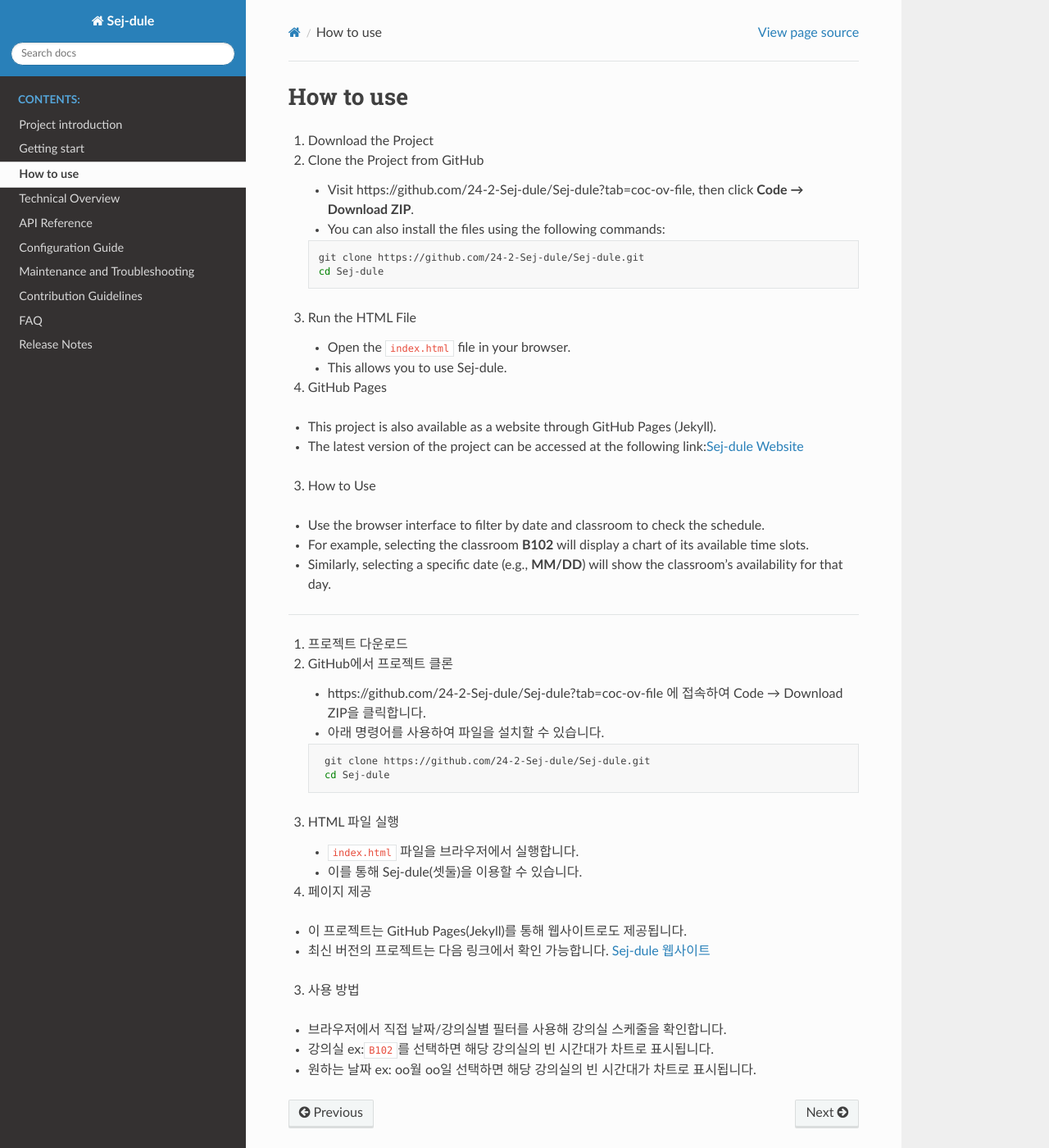
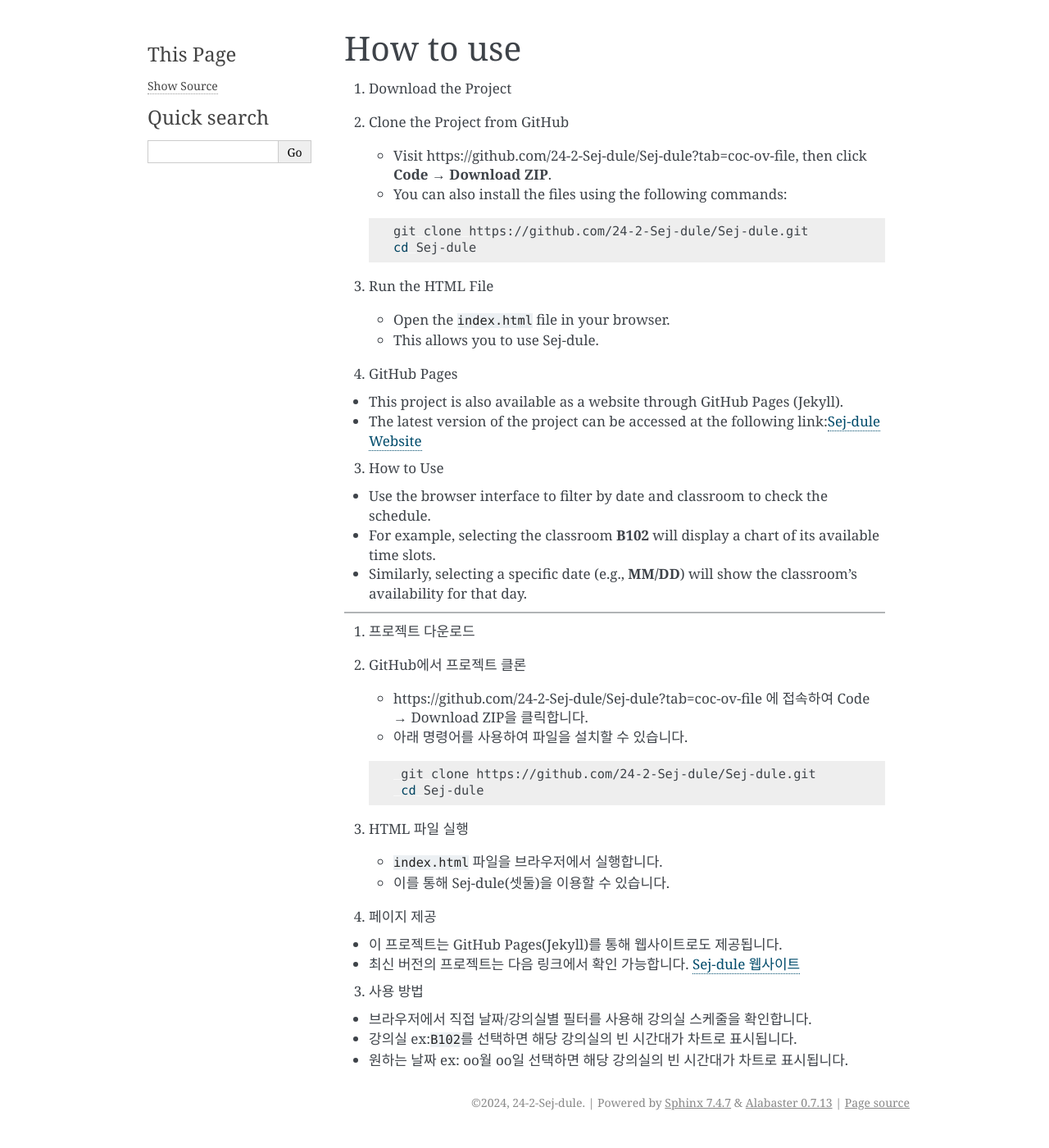
Before and after one commit to 24-2-Sej-dule/Sej-dule, a Sphinx documentation site: the page built from docs/source/How_to_use.md, in a window 1280 px wide and 1400 px high. Shown: the whole window at 82% size. Built offline with Sphinx 7.4.7, drawn with Linux system fonts in a browser that asks for light colours; some of the changed lines change nothing that is shown; some of the changed text lies outside the part shown.

Commit message:
theme change

````diff
--- a/docs/source/How_to_use.md
+++ b/docs/source/How_to_use.md
@@ -4,21 +4,20 @@
 
 1. Clone the Project from GitHub
 
+   - Visit https://github.com/24-2-Sej-dule/Sej-dule?tab=coc-ov-file, then click **Code → Download ZIP**.
+   - You can also install the files using the following commands:
 
-    - Visit https://github.com/24-2-Sej-dule/Sej-dule?tab=coc-ov-file, then click **Code → Download ZIP**.
-    - You can also install the files using the following commands:
-    ```bash
-    git clone https://github.com/24-2-Sej-dule/Sej-dule.git
-    cd Sej-dule
-    ```
+   ```bash
+   git clone https://github.com/24-2-Sej-dule/Sej-dule.git
+   cd Sej-dule
+   ```
 
-2. Run the HTML File
+1. Run the HTML File
 
+   - Open the `index.html` file in your browser.
+   - This allows you to use Sej-dule.
 
-    - Open the `index.html` file in your browser.
-    - This allows you to use Sej-dule.
-
-2. GitHub Pages
+1. GitHub Pages
 
 - This project is also available as a website through GitHub Pages (Jekyll).
 - The latest version of the project can be accessed at the following link:[Sej-dule Website](https://24-2-sej-dule.github.io/Sej-dule/)
@@ -35,21 +34,20 @@
 
 1. GitHub에서 프로젝트 클론
 
+   - https://github.com/24-2-Sej-dule/Sej-dule?tab=coc-ov-file 에 접속하여 Code → Download ZIP을 클릭합니다.
+   - 아래 명령어를 사용하여 파일을 설치할 수 있습니다.
 
-    - https://github.com/24-2-Sej-dule/Sej-dule?tab=coc-ov-file 에 접속하여 Code → Download ZIP을 클릭합니다.
-     - 아래 명령어를 사용하여 파일을 설치할 수 있습니다.
-     ```bash
-      git clone https://github.com/24-2-Sej-dule/Sej-dule.git
-      cd Sej-dule
-      ```
+   ```bash
+    git clone https://github.com/24-2-Sej-dule/Sej-dule.git
+    cd Sej-dule
+   ```
 
-2.  HTML 파일 실행
+1. HTML 파일 실행
 
+   - `index.html` 파일을 브라우저에서 실행합니다.
+   - 이를 통해 Sej-dule(셋둘)을 이용할 수 있습니다.
 
-     - `index.html` 파일을 브라우저에서 실행합니다.
-     - 이를 통해 Sej-dule(셋둘)을 이용할 수 있습니다.
-
-2. 페이지 제공
+1. 페이지 제공
 
 - 이 프로젝트는 GitHub Pages(Jekyll)를 통해 웹사이트로도 제공됩니다.
 - 최신 버전의 프로젝트는 다음 링크에서 확인 가능합니다.
--- a/docs/source/conf.py
+++ b/docs/source/conf.py
@@ -34,5 +34,5 @@
 # -- Options for HTML output -------------------------------------------------
 # https://www.sphinx-doc.org/en/master/usage/configuration.html#options-for-html-output
 
-html_theme = 'sphinx_rtd_theme'
+html_theme = 'alabaster'
 html_static_path = ['_static']
````
